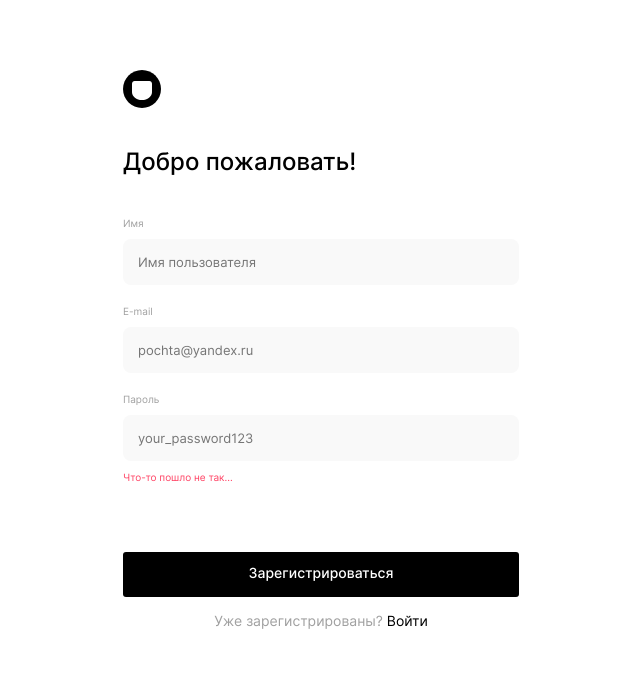
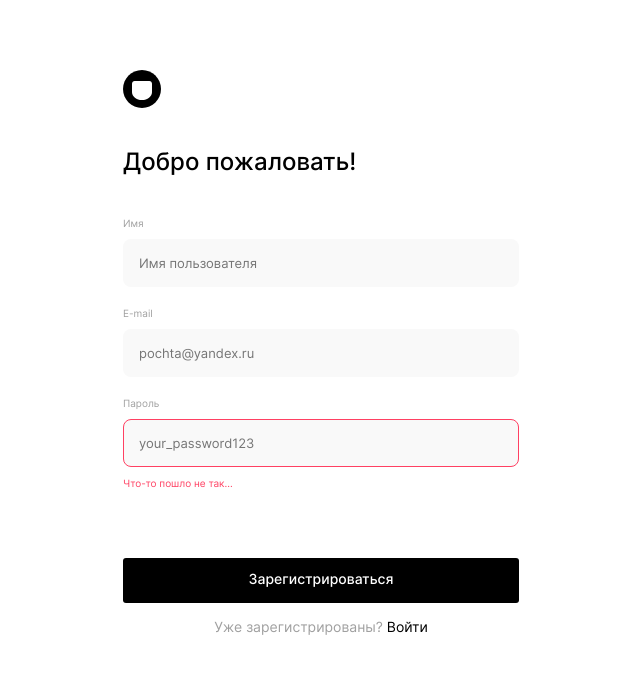
Before and after one commit to Rasskajui/movies-explorer-frontend, a React (Create React App) app: page /register in a window 1280 px wide. Shown: the top 674 px of the page, without its empty margins (319-959 px from the left). Built offline with nearby package versions, Linux system fonts and the light colour scheme.

Commit message:
first review fixes

```diff
--- a/src/blocks/form/__input/_error/form__input_error.css
+++ b/src/blocks/form/__input/_error/form__input_error.css
@@ -1,3 +1,8 @@
 .form__input_error {
     color: #FF4062;
+    border-color: #FF4062;
 }
+
+.form__input_error:focus {
+    border-color: #FF4062;
+}
--- a/src/blocks/form/__input/form__input.css
+++ b/src/blocks/form/__input/form__input.css
@@ -1,5 +1,5 @@
 .form__input {
-    border: none;
+    border: 1px solid transparent;
     background: #F9F9F9;
     border-radius: 8px;
     padding: 15px;
@@ -7,4 +7,9 @@
     font-size: 13px;
     line-height: 1.23;
     outline: none;
+    box-sizing: border-box;
 }
+
+.form__input:focus {
+    border-color: black;
+}
--- a/src/components/FilterCheckbox/FilterCheckbox.js
+++ b/src/components/FilterCheckbox/FilterCheckbox.js
@@ -5,7 +5,7 @@ function FilterCheckbox({ text }) {
         <label for="short-check" className="search__checkbox">
             <input type="checkbox" className="search__check" id="short-check"/>
             <span className="search__checkbox-view"></span>
-            <p className="search__short-label">{text}</p>
+            <span className="search__short-label">{text}</span>
         </label>
     );
 }
--- a/src/components/Login/Login.js
+++ b/src/components/Login/Login.js
@@ -6,10 +6,11 @@ function Login(props) {
             <section className="form">
                 <Link to="/" className="form__logo logo"/>
                 <h2 className="form__title">Рады видеть!</h2>
-                <form action="" className="form__form-fields">
+                <form className="form__form-fields">
                     <label for="email" className="form__label">E-mail</label>
                     <input
                         type="email"
+                        id="email"
                         name="email"
                         className="form__input"
                         placeholder="pochta@yandex.ru"
@@ -19,6 +20,7 @@ function Login(props) {
                     <label for="password" className="form__label">Пароль</label>
                     <input
                         type="password"
+                        id="password"
                         name="password"
                         className="form__input form__input_error"
                         placeholder="your_password123"
--- a/src/components/MoviesCardList/MoviesCardList.js
+++ b/src/components/MoviesCardList/MoviesCardList.js
@@ -4,7 +4,7 @@ import photo from '../../images/movie-preview-pic.jpg'
 
 function MoviesCardList({ page }) {
     return (
-        <section className="movies-list">
+        <section className="movies-list" aria-label="Список фильмов">
             <ul className="movies-list__list">
                 <MoviesCard
                     name="Название киношки очень длинное, которое потом сокращать Название киношки очень длинное, которое потом сокращать "
@@ -13,6 +13,7 @@ function MoviesCardList({ page }) {
                 />
                 <MoviesCard
                     name="Название киношки очень длинное, которое потом сокращать"
+                    link={ photo }
                     length="1ч42м"
                 />
                 <MoviesCard
--- a/src/components/Portfolio/Portfolio.css
+++ b/src/components/Portfolio/Portfolio.css
@@ -56,6 +56,7 @@
     color: #000;
     display: inline-block;
     transition: all .2s ease-in;
+    width: 100%;
 }
 
 .portfolio__link:hover {
--- a/src/components/Register/Register.js
+++ b/src/components/Register/Register.js
@@ -6,10 +6,11 @@ function Register(props) {
             <section className="form">
                 <Link to="/" className="form__logo logo"/>
                 <h2 className="form__title">Добро пожаловать!</h2>
-                <form action="" className="form__form-fields">
+                <form className="form__form-fields">
                     <label for="name" className="form__label">Имя</label>
                     <input
                         type="text"
+                        id="name"
                         name="name"
                         className="form__input"
                         placeholder="Имя пользователя"
@@ -21,6 +22,7 @@ function Register(props) {
                     <label for="email" className="form__label">E-mail</label>
                     <input
                         type="email"
+                        id="email"
                         name="email"
                         className="form__input"
                         placeholder="pochta@yandex.ru"
@@ -30,6 +32,7 @@ function Register(props) {
                     <label for="password" className="form__label">Пароль</label>
                     <input
                         type="password"
+                        id="password"
                         name="password"
                         className="form__input form__input_error"
                         placeholder="your_password123"
--- a/src/components/SearchForm/SearchForm.css
+++ b/src/components/SearchForm/SearchForm.css
@@ -32,6 +32,10 @@
 
 .search__input::placeholder {
     color: #A0A0A0;
+}
+
+.search__input:focus {
+    border-color: #A0A0A0;
 }
 
 .search__btn {
--- a/src/components/SearchForm/SearchForm.js
+++ b/src/components/SearchForm/SearchForm.js
@@ -6,7 +6,7 @@ function SearchForm() {
         <form className="search">
             <div className="search__film-input">
                 <label for="movie-search" className="search__label"></label>
-                <input type="text" id="movie-search" placeholder="Фильм" className="search__input"/>
+                <input type="text" id="movie-search" placeholder="Фильм" className="search__input" required/>
                 <button type="submit" className="search__btn"></button>
             </div>
             <FilterCheckbox text="Короткометражки"/>
```
